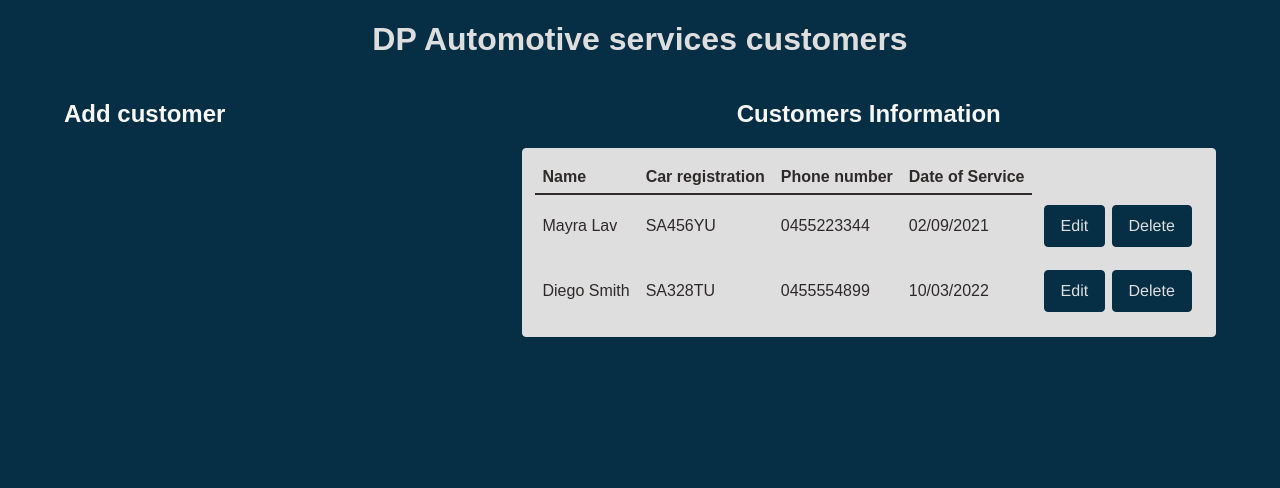
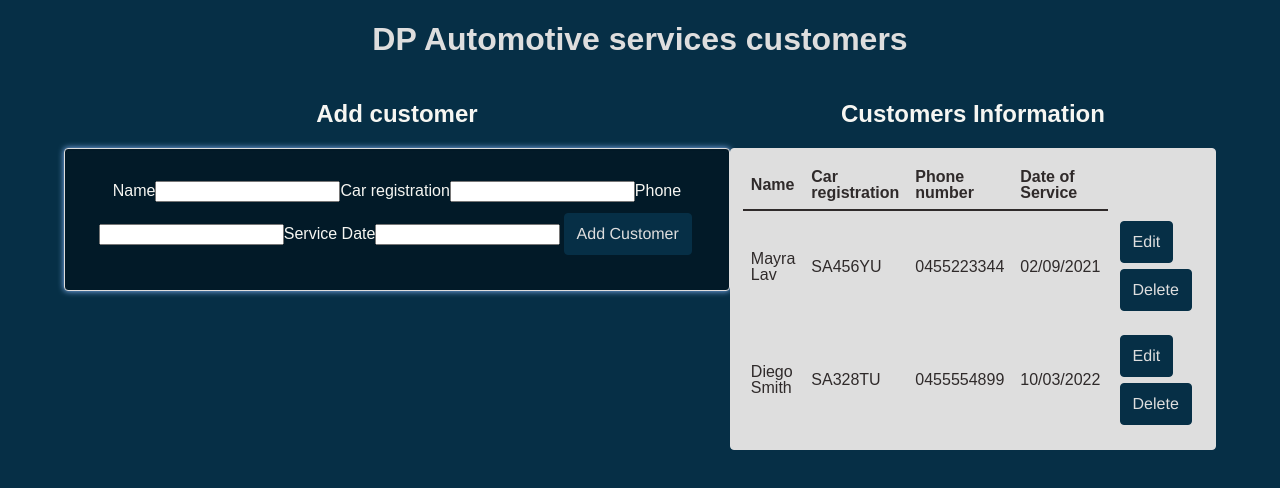
Before and after one commit to AngelaMar10/CRM_automotive_client, a React (Create React App) app in the folder react-crm-app/: page / in a window 1280 px wide. Shown: the top 488 px of the page. Built offline with nearby package versions, Linux system fonts and the light colour scheme.

Commit message:
Add customer function

```diff
--- a/react-crm-app/src/App.css
+++ b/react-crm-app/src/App.css
@@ -36,7 +36,7 @@ button {
   font-weight: 400;
   font-family: Helvetica Neue, Helvetica, Arial, sans-serif;
   font-size: 1rem;
-  padding: 0.75rem 1rem;
+  padding: 0.75rem 0.75rem;
   margin: 0.2rem;
   text-align: center;
   cursor: pointer;
@@ -90,16 +90,31 @@ td {
   padding: 0.5rem;
 }
 
-caption {
+/* caption {
   padding: 1rem 0;
   caption-side: bottom;
   color: #ababab;
-}
-
-/* .striped-table tbody tr:nth-child(odd) {
-  background-color: #f8f8f8;
 } */
 
-/* .contain-table {
-  overflow-x: auto;
-} */
+form {
+  display: flexbox;
+  justify-content: space-around;
+  border: 1px solid #dedede;
+  border-radius: 4px;
+  padding: 2rem;
+  outline: none;
+  background-color: #021a28;
+  margin-bottom: 1rem;
+  font-size: 1rem;
+  width: 100%;
+  max-width: 100%;
+  line-height: 1;
+  box-shadow: inset 0 1px 1px rgba(0, 0, 0, 0.1), 0 0 6px #8cbcfe;
+}
+input {
+  margin-bottom: 00.5rem;
+}
+textarea {
+  overflow: auto;
+  height: auto;
+}
--- a/react-crm-app/src/App.js
+++ b/react-crm-app/src/App.js
@@ -4,6 +4,7 @@ import CustomerTable from './components/CustomerTable'
 // import ReactDOM from 'react-dom'
 // import { v4 as uuidv4 } from 'uuid';
 import './App.css';
+import AddCustomer from './components/AddCustomer';
 
 // As I work with local storage I am using a framework to allocate an id for each customer, this will help in my delete function.
 function App() {
@@ -13,15 +14,24 @@ function App() {
     { id:2, name: 'Diego Smith', rego: "SA328TU", phone: "0455554899", serviceDate: "10/03/2022" }
   ]
 
-  // Using state with a previous information
+  // Using useState with a previous information
   const [customers, setCustomers] = useState(customersInfo)
 
+  // Function to add customers
+  const addCustomer = (customer) => {
+    customer.id = customers.length + 1
+    setCustomers([
+      //making a copy from customers (...)
+      ...customers, customer])
+
+  }
   return (
     <div className="container">
       <h1>DP Automotive services customers</h1>
       <div className="flex-row">
         <div className="flex-large">
           <h2>Add customer</h2>
+          <AddCustomer />
         </div>
         <div className="flex-large">
           <h2>Customers Information</h2>
--- /dev/null
+++ b/react-crm-app/src/components/AddCustomer.js
@@ -0,0 +1,19 @@
+import React from "react";
+
+const AddCustomer = (props) => {
+  return (
+    <form action="">
+      <label>Name</label>
+      <input type="text" name="name" />
+      <label>Car registration</label>
+      <input type="text" name="rego" />
+      <label>Phone</label>
+      <input type="text" name="phone" />
+      <label>Service Date</label>
+      <input type="text" name="serviceDate" />
+      <button>Add Customer</button>
+    </form>
+  )
+}
+
+export default AddCustomer
```
